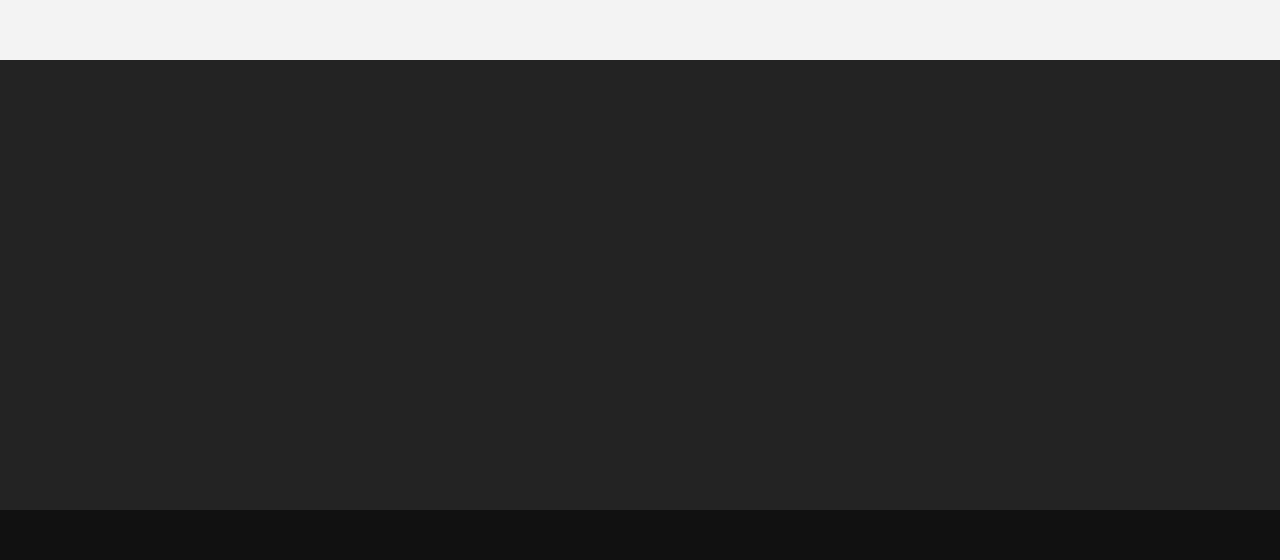
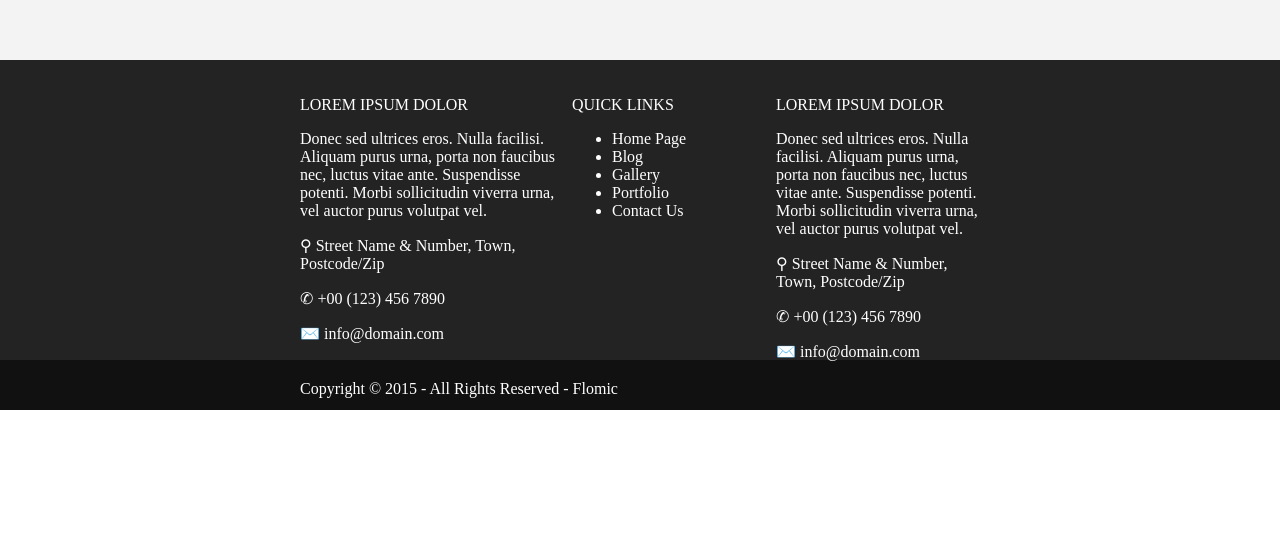
Before and after one commit to Harsayazheni/css-template-2, a plain HTML site: page index.html in a window 1280 px wide. Shown: the part 1710-2270 px from the top of the page. After the commit the page ends 2128 px from the top, so only its background shows below. Drawn offline with Linux system fonts and the light colour scheme.

Commit message:
third commit

```diff
--- a/index.html
+++ b/index.html
@@ -21,12 +21,12 @@
         <div class="box">
             <img src="logo.png" height="80px">
             <nav>
-                <ul>
-                    <li >HOME</li>
-                    <li>PAGES</li>
-                    <li>DROPDOWN</li>
-                    <li>LINK TEXT</li>
-                    <li>LINK TEXT</li>
+                <ul class="navbar">
+                    <li class="nav-links">HOME</li>
+                    <li class="nav-links">PAGES</li>
+                    <li class="nav-links">DROPDOWN</li>
+                    <li class="nav-links">LINK TEXT</li>
+                    <li class="nav-links">LINK TEXT</li>
                 </ul>
             </nav>
         </div>
@@ -66,10 +66,39 @@
 
     </section>
     <section class="section-six">
-
+        <div class="box">
+            <article class="column-one">
+                <p>LOREM IPSUM DOLOR</p>
+                <p>Donec sed ultrices eros. Nulla facilisi. Aliquam purus urna, porta non faucibus nec, luctus vitae ante. Suspendisse potenti. Morbi sollicitudin viverra urna, vel auctor purus volutpat vel.</p>
+                <p>⚲    Street Name & Number, Town, Postcode/Zip</p>
+                <p>✆  +00 (123) 456 7890</p>
+                <p>✉️ info@domain.com</p>
+            </article>
+            <article class="column-two">
+                <p>QUICK LINKS</p>
+                <nav>
+                    <ul>
+                        <li>Home Page</li>
+                        <li>Blog</li>
+                        <li>Gallery</li>
+                        <li>Portfolio</li>
+                        <li>Contact Us</li>
+                    </ul>
+                </nav>
+            </article>
+            <article class="column-three">
+                <p>LOREM IPSUM DOLOR</p>
+                <p>Donec sed ultrices eros. Nulla facilisi. Aliquam purus urna, porta non faucibus nec, luctus vitae ante. Suspendisse potenti. Morbi sollicitudin viverra urna, vel auctor purus volutpat vel.</p>
+                <p>⚲    Street Name & Number, Town, Postcode/Zip</p>
+                <p>✆  +00 (123) 456 7890</p>
+                <p>✉️ info@domain.com</p>
+            </article>
+        </div>
     </section>
-    <section class="section-seven">
-
-    </section>
+    <footer class="section-seven">
+        <div class="box">
+            Copyright © 2015 - All Rights Reserved - Flomic
+        </div>
+    </footer>
 </body>
 </html>
--- a/style.css
+++ b/style.css
@@ -21,17 +21,17 @@ body{
     background-color: white;
     height: 120px;
 }
-ul{
+.navbar{
     display: flex;
     flex-wrap: nowrap;
     gap: 20px;
     justify-content: space-between;
 }
-li{
+.nav-links{
     padding: 10px;
     list-style: none;
 }
-li:hover{
+.nav-links:hover{
     background-color: #8ABA56;
 }
 .section-three{
@@ -106,9 +106,20 @@ li:hover{
 }
 .section-six{
     background-color: #232323;
-    height: 450px;
+    height: 300px;
+    color: white;
 }
 .section-seven{
     background-color: #111111;
     height: 50px;
+    color: white;
 }
+.column-one{
+    width: 40%;
+}
+.column-two{
+    width: 30%;
+}
+.column-three{
+    width: 30%;
+}
```
